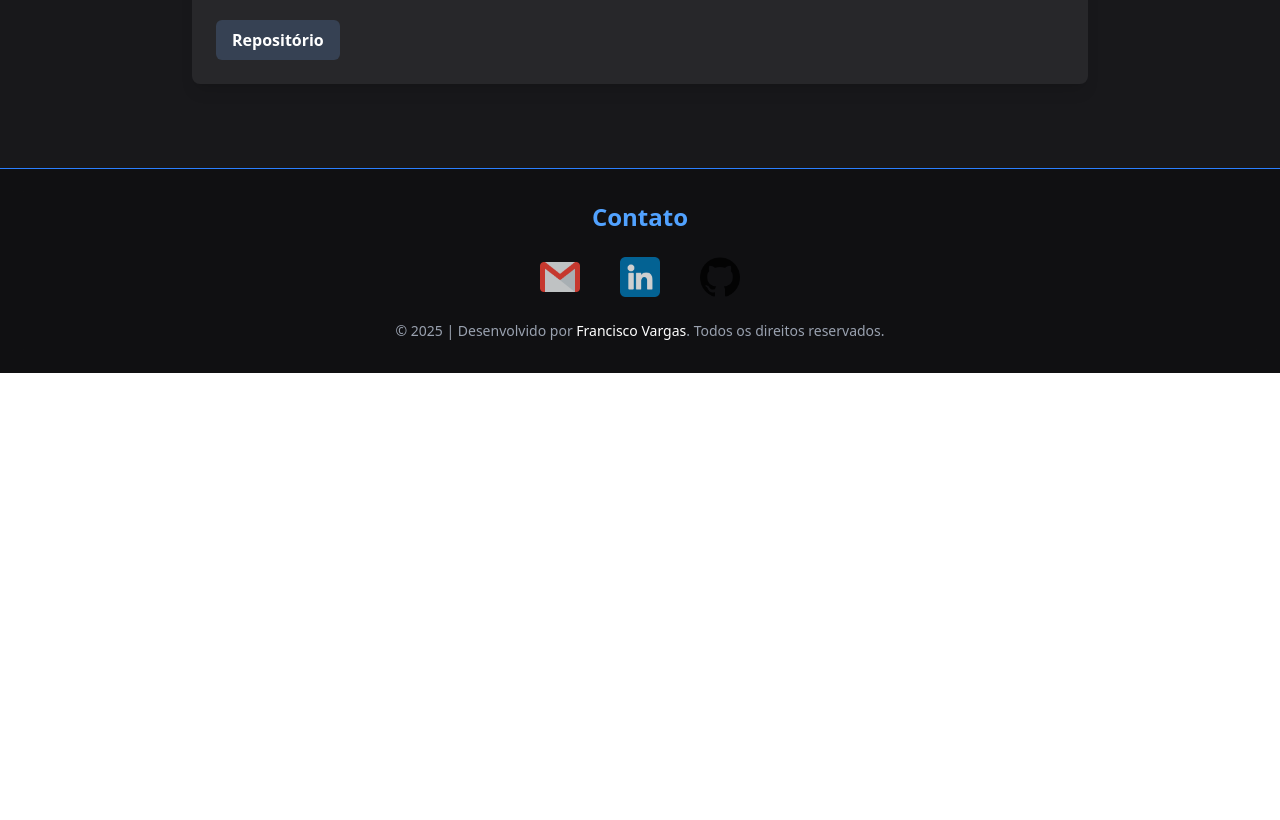
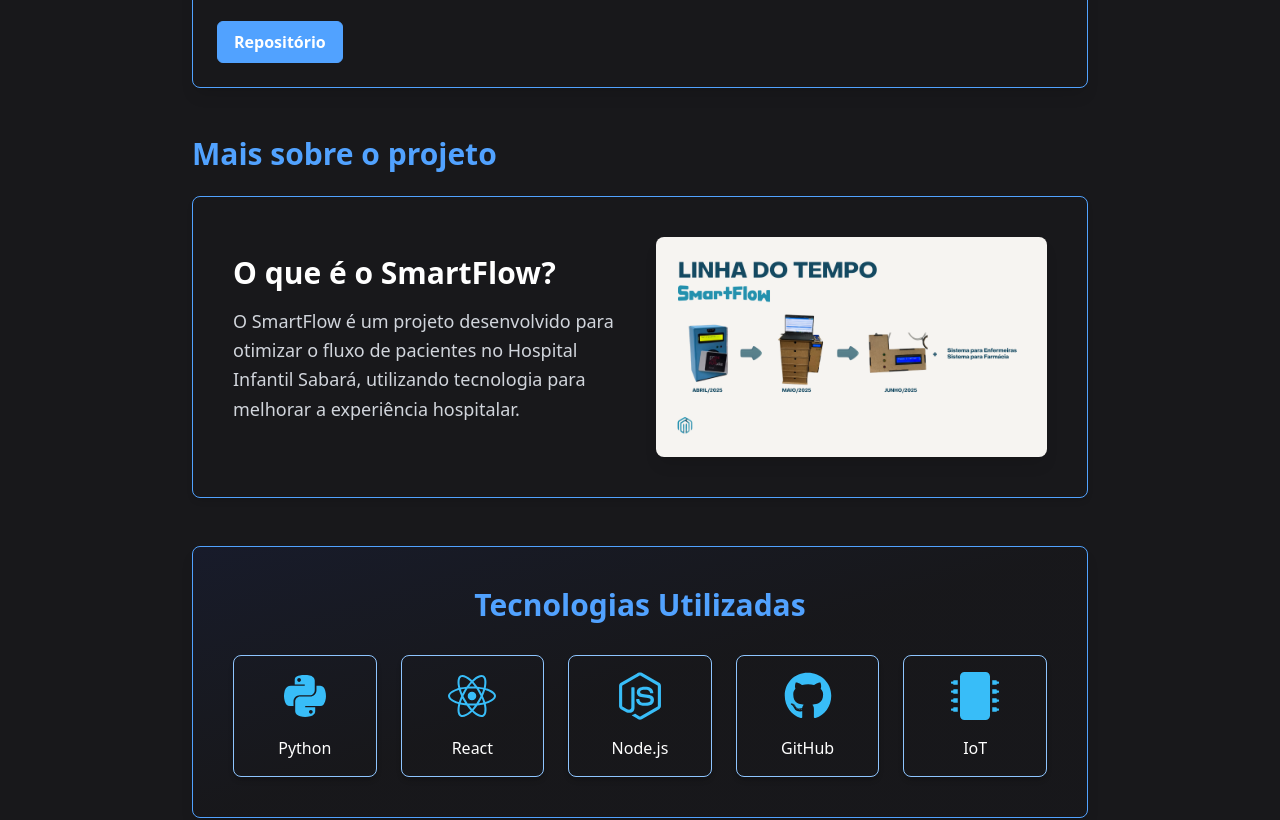
Before and after one commit to Franciscov25/portfolio, a React (Vite) app: page /projetos/1 in a window 1280 px wide. Shown: the part 1240-2060 px from the top of the page. Before the commit the page ends 1613 px from the top, so only its background shows below. Built offline with nearby package versions, Linux system fonts and the light colour scheme.

Commit message:
Feat: criando sessao galeria

```diff
--- a/src/Components/DetalhesProjeto.jsx
+++ b/src/Components/DetalhesProjeto.jsx
@@ -3,11 +3,15 @@
 import { useParams, Link } from 'react-router-dom';
 import projetosData from '../data/projetos.json';
 import { motion } from 'framer-motion';
+import ScrollToTopButton from './ScrollToTopButton';
+
+// Radix UI for accessible modal
+import * as Dialog from '@radix-ui/react-dialog';
 
 // Importar todos os ícones necessários para uso dinâmico
-// Você pode adicionar mais ícones conforme precisar
 import * as FaIcons from 'react-icons/fa';
 import * as SiIcons from 'react-icons/si'; // Exemplo: Importar ícones de Simple Icons para mais opções
+import { FaXmark } from 'react-icons/fa6'; // Icon for modal close button
 
 // Importar imagens extras (caso precise usar localmente)
 import imgSmartFlow from '../assets/smartflow-tl.png';
@@ -15,7 +19,7 @@
 
 const imagensExtras = {
   6: imgSmartFlow,
-  // Exemplo: 2: require('../assets/oculos-prototipo.png'),
+  2: imgSmartFlowResultIcon,
 };
 
 const imagensCentrais = {
@@ -27,6 +31,7 @@
 const DetalhesProjeto = () => {
   const { id } = useParams();
   const [projeto, setProjeto] = useState(null);
+  const [selectedImage, setSelectedImage] = useState(null);
 
   useEffect(() => {
     const foundProject = projetosData.find(p => p.id === parseInt(id));
@@ -61,7 +66,7 @@
       <div className="container mx-auto max-w-4xl">
         <Link
           to="/projetos"
-          className="inline-block bg-blue-400 hover:bg-blue-600 text-white font-semibold py-2 px-4 rounded-md transition duration-300 mb-8"
+          className="inline-block border border-blue-400 bg-blue-400 hover:bg-transparent hover:border hover:border-blue-400 text-white font-semibold py-2 px-4 rounded-md transition duration-300 mb-8"
         >
           ← Voltar para Projetos
         </Link>
@@ -71,7 +76,7 @@
         </h2>
 
         {/* Card Principal do Projeto */}
-        <div className="bg-zinc-800 rounded-lg shadow-lg overflow-hidden p-6 mb-8">
+        <div className="border border-blue-400 rounded-lg shadow-lg overflow-hidden p-6 mb-8">
           <img
             src={projeto.imagem}
             alt={projeto.titulo}
@@ -108,7 +113,7 @@
                 href={projeto.github}
                 target="_blank"
                 rel="noopener noreferrer"
-                className="inline-block bg-gray-700 hover:bg-gray-600 text-white font-semibold py-2 px-4 rounded-md transition duration-300"
+                className="inline-block border border-blue-400 bg-blue-400 hover:bg-transparent hover:border hover:border-blue-400 text-white font-semibold py-2 px-4 rounded-md transition duration-300"
               >
                 Repositório
               </a>
@@ -118,18 +123,18 @@
 
         {/* Seção de Detalhes Adicionais (Mais sobre o projeto) */}
        {projeto.detalhes && (
+  <>
     <h3 className="text-3xl font-bold text-blue-400 mt-12 mb-6 text-center md:text-left">
       Mais sobre o projeto
     </h3>
-        )}
 
-        {projeto.detalhes && (
     <motion.section
       initial={{ opacity: 0, y: 50 }}
       animate={{ opacity: 1, y: 0 }}
       transition={{ duration: 0.6, ease: 'easeOut' }}
-            className="bg-zinc-800 rounded-lg p-6 md:p-10 shadow-md flex flex-col md:flex-row items-center gap-8 mb-12"
+      className="bg-transparent border border-blue-400 rounded-lg p-6 md:p-10 shadow-md flex flex-col md:flex-row items-center gap-8 mb-12"
     >
+      {/* Texto */}
       <div className="md:w-1/2">
         <h4 className="text-2xl md:text-3xl font-semibold text-white mb-4">
           {projeto.detalhes.titulo}
@@ -144,24 +149,41 @@
         )}
       </div>
 
+      {/* Vídeo embedado */}
       <div className="md:w-1/2 flex justify-center">
+        {projeto.id === 2 ? (
+          <div className="w-full aspect-video max-h-[300px] rounded-lg shadow-lg overflow-hidden">
+            <iframe
+              className="w-full h-full"
+              src="https://www.youtube.com/embed/F8gLtAci7kE?start=20"
+              title={`Vídeo do projeto ${projeto.titulo}`}
+              frameBorder="0"
+              allow="accelerometer; autoplay; clipboard-write; encrypted-media; gyroscope; picture-in-picture"
+              allowFullScreen
+            ></iframe>
+          </div>
+        ) : (
           <img
-                src={imagensExtras[projeto.id] || projeto.detalhes.imagem}
-                alt={`Detalhes do projeto ${projeto.titulo}`}
+            src={imagensExtras?.[projeto.id] || projeto.detalhes.imagem}
+            alt={`Imagem do projeto ${projeto.titulo}`}
             className="rounded-lg shadow-lg w-full object-cover max-h-[300px]"
           />
+        )}
       </div>
+
     </motion.section>
+  </>
 )}
 
-        {/* Nova Seção: Insights Visuais com Imagem Central */}
+
+        {/* Insights Visuais com Imagem Central */}
         {projeto.insightsVisuais && (
           <motion.section
             initial={{ opacity: 0, y: 50 }}
             whileInView={{ opacity: 1, y: 0 }}
             viewport={{ once: true, amount: 0.3 }}
             transition={{ duration: 0.7, ease: 'easeOut' }}
-            className="mt-12 bg-zinc-800 rounded-lg p-6 md:p-10 shadow-lg relative overflow-hidden mb-12"
+            className="mt-12 rounded-lg p-6 md:p-10 shadow-lg relative overflow-hidden mb-12"
           >
             <div className="absolute inset-0 bg-gradient-to-br from-blue-900 via-zinc-800 to-zinc-900 opacity-20 rounded-lg"></div>
 
@@ -179,9 +201,9 @@
                       whileInView={{ opacity: 1, x: 0 }}
                       viewport={{ once: true, amount: 0.3 }}
                       transition={{ duration: 0.5, delay: index * 0.2 + 0.3 }}
-                      className="bg-zinc-700 bg-opacity-50 p-4 rounded-lg shadow-md hover:bg-opacity-70 transition-colors duration-300"
+                      className="text-blue-400 border border-blue-500 bg-opacity-50 p-4 rounded-lg shadow-md hover:bg-opacity-70 transition-colors duration-300"
                     >
-                      {renderIcon(item.icone, "text-blue-400")} {/* Cor padrão para estes ícones */}
+                      {renderIcon(item.icone)}
                       <h4 className="text-xl font-semibold text-white mb-2">{item.titulo}</h4>
                       <p className="text-gray-300 text-sm">{item.descricao}</p>
                     </motion.div>
@@ -212,9 +234,9 @@
                       whileInView={{ opacity: 1, x: 0 }}
                       viewport={{ once: true, amount: 0.3 }}
                       transition={{ duration: 0.5, delay: index * 0.2 + 0.3 }}
-                      className="bg-zinc-700 bg-opacity-50 p-4 rounded-lg shadow-md hover:bg-opacity-70 transition-colors duration-300"
+                      className="text-blue-400 border border-blue-500 bg-opacity-50 p-4 rounded-lg shadow-md hover:bg-opacity-70 transition-colors duration-300"
                     >
-                      {renderIcon(item.icone, "text-blue-400")} {/* Cor padrão para estes ícones */}
+                      {renderIcon(item.icone)}
                       <h4 className="text-xl font-semibold text-white mb-2">{item.titulo}</h4>
                       <p className="text-gray-300 text-sm">{item.descricao}</p>
                     </motion.div>
@@ -225,17 +247,17 @@
           </motion.section>
         )}
 
-        {/* Nova Seção: Tecnologias Utilizadas */}
+        {/* Tecnologias Utilizadas */}
         {projeto.tecnologiasUtilizadas && projeto.tecnologiasUtilizadas.length > 0 && (
           <motion.section
             initial={{ opacity: 0, y: 50 }}
             whileInView={{ opacity: 1, y: 0 }}
             viewport={{ once: true, amount: 0.2 }}
             transition={{ duration: 0.7, ease: 'easeOut' }}
-            className="mt-12 bg-zinc-800 rounded-lg p-6 md:p-10 shadow-lg relative overflow-hidden"
+            className="border border-blue-400 mt-12 rounded-lg p-6 md:p-10 shadow-lg relative overflow-hidden"
           >
             {/* Background Sutil para a seção de tecnologias */}
-            <div className="absolute inset-0 bg-gradient-to-tl from-zinc-700 via-zinc-800 to-blue-900 opacity-10 rounded-lg"></div>
+            <div className="absolute inset-0 bg-gradient-to-tl from-zinc-900 via-zinc-900 to-blue-800 opacity-10 rounded-lg"></div>
 
             <div className="relative z-10">
               <h3 className="text-3xl font-bold text-blue-400 mb-8 text-center">
@@ -246,8 +268,8 @@
                 {projeto.tecnologiasUtilizadas.map((tech, index) => (
                   <motion.div
                     key={index}
-                    className="flex flex-col items-center justify-center p-4 bg-zinc-700 rounded-lg shadow-md
-                               hover:bg-zinc-600 hover:shadow-xl transition-all duration-300
+                    className="flex flex-col items-center justify-center p-4 border border-blue-300 rounded-lg shadow-md
+                                     hover:bg-zinc-950 hover:shadow-md hover:shadow-blue-400 hover:border-none transition-all duration-300
                                      transform hover:-translate-y-2 cursor-pointer"
                     initial={{ opacity: 0, scale: 0.8 }}
                     whileInView={{ opacity: 1, scale: 1 }}
@@ -271,7 +293,82 @@
           </motion.section>
         )}
 
+        {/* Galeria de Imagens */}
+        {projeto.galeriaImagens && projeto.galeriaImagens.imagens && projeto.galeriaImagens.imagens.length > 0 && (
+          <motion.section
+            initial={{ opacity: 0, y: 50 }}
+            whileInView={{ opacity: 1, y: 0 }}
+            viewport={{ once: true, amount: 0.2 }}
+            transition={{ duration: 0.7, ease: 'easeOut' }}
+            className="border border-blue-400 mt-12 rounded-lg p-6 md:p-10 shadow-lg relative"
+          >
+            <div className="relative z-10">
+              <h3 className="text-3xl font-bold text-blue-400 mb-4 text-center">
+                {projeto.galeriaImagens.tituloSecao}
+              </h3>
+              <p className="text-gray-300 text-center mb-8 max-w-2xl mx-auto">
+                {projeto.galeriaImagens.descricao}
+              </p>
+
+              <Dialog.Root open={!!selectedImage} onOpenChange={(isOpen) => !isOpen && setSelectedImage(null)}>
+                <div className="grid grid-cols-1 sm:grid-cols-2 md:grid-cols-3 gap-6">
+                  {projeto.galeriaImagens.imagens.map((imagem, index) => (
+                    <Dialog.Trigger asChild key={index}>
+                      <motion.div
+                        className="cursor-pointer overflow-hidden rounded-lg shadow-lg group relative"
+                        onClick={() => setSelectedImage(imagem)}
+                        initial={{ opacity: 0, y: 30 }}
+                        whileInView={{ opacity: 1, y: 0 }}
+                        viewport={{ once: true }}
+                        transition={{ duration: 0.5, delay: index * 0.15 }}
+                        whileHover={{ scale: 1.03 }}
+                      >
+                        <img src={imagem.url} alt={imagem.alt} className="w-full h-48 object-cover group-hover:scale-110 transition-transform duration-400 ease-in-out" />
+                        <div className="absolute inset-0 bg-zinc-950/95 flex items-center justify-center opacity-0 group-hover:opacity-100 transition-opacity duration-300">
+                          <p className="text-white font-semibold text-center p-2">{imagem.alt}</p>
                         </div>
+                      </motion.div>
+                    </Dialog.Trigger>
+                  ))}
+                </div>
+
+                <Dialog.Portal>
+                  <Dialog.Overlay asChild>
+                    <motion.div
+                      className="fixed inset-0 bg-black/80 z-40"
+                      initial={{ opacity: 0 }}
+                      animate={{ opacity: 1 }}
+                      exit={{ opacity: 0 }}
+                    />
+                  </Dialog.Overlay>
+                  <Dialog.Content asChild>
+                    <motion.div
+                      className="fixed inset-0 z-50 flex items-center justify-center p-4"
+                      initial={{ scale: 0.9, opacity: 0 }}
+                      animate={{ scale: 1, opacity: 1 }}
+                      exit={{ scale: 0.9, opacity: 0 }}
+                      transition={{ duration: 0.3, ease: 'easeOut' }}
+                    >
+                      <div className="relative bg-zinc-900/90 backdrop-blur-sm border border-blue-500 p-4 rounded-lg shadow-xl max-w-4xl w-full">
+                        <img src={selectedImage?.url} alt={selectedImage?.alt} className="w-full h-auto max-h-[80vh] object-contain rounded-md" />
+                        <p className="text-white text-center mt-3 text-base">{selectedImage?.alt}</p>
+                        <Dialog.Close asChild>
+                          <button className="absolute top-3 right-3 p-2 bg-zinc-800 hover:cursor-pointer hover:bg-red-500 rounded-full text-white transition-colors duration-300" aria-label="Fechar">
+                            <FaXmark size={20} />
+                          </button>
+                        </Dialog.Close>
+                      </div>
+                    </motion.div>
+                  </Dialog.Content>
+                </Dialog.Portal>
+              </Dialog.Root>
+            </div>
+          </motion.section>
+        )}
+        {/* FIM DA NOVA SEÇÃO */}
+
+      </div>
+      <ScrollToTopButton />
     </div>
   );
 };
--- a/src/Data/projetos.json
+++ b/src/Data/projetos.json
@@ -46,29 +46,47 @@
       {
         "nome": "React",
         "icone": "FaReact",
-        "cor": "#61DAFB"
+        "cor": "#38bdf8"
       },
       {
         "nome": "Node.js",
         "icone": "FaNodeJs",
-        "cor": "#8CC84B"
+        "cor": "#38bdf8"
       },
       {
         "nome": "Python",
         "icone": "FaPython",
-        "cor": "#06B6D4"
+        "cor": "#38bdf8"
       },
       {
         "nome": "Flask",
         "icone": "FaFlask",
-        "cor": "#47A248"
+        "cor": "#38bdf8"
       },
       {
         "nome":"IoT",
         "icone": "FaMicrochip",
-        "cor": "#FF5722"
+        "cor": "#38bdf8"
       }
-    ]
+    ],
+    "galeriaImagens": {
+      "tituloSecao": "Galeria do Projeto",
+      "descricao": "Alguns registros visuais do desenvolvimento e testes do Smart Flow, capturados durante nossas sprints e demonstrações.",
+      "imagens": [
+        {
+          "url": "/src/assets/smartflow-modulo.png",
+          "alt": "Protótipo final em bancada"
+        },
+        {
+          "url": "/src/assets/sistemaEnf.png",
+          "alt": "Sistema integrado para as enfermeiras"
+        },
+        {
+          "url": "/src/assets/sistemaFarm.png",
+          "alt": "Sistema integrado para a farmácia"
+        }
+      ]
+    }
   },
   {
     "id": 2,
@@ -76,8 +94,40 @@
     "titulo": "Iniciação Científica - FIAP | Smart Vision",
     "descricao": "Desenvolvimento de um protótipo de óculos inteligentes na Iniciação Científica da FIAP, explorando realidade aumentada para aplicações diversas, como assistência remota e visualização de dados.",
     "data": "21 de Abril de 2024",
-    "area": "Internet of Things (IoT)",
-    "youtube": "https://www.youtube.com/watch?v=m0VWUzefaoI"
+    "area": "Inteligência Artificial",
+    "youtube": "https://www.youtube.com/watch?v=m0VWUzefaoI",
+    "detalhes":{
+      "titulo": "O que é o Smart Vision?",
+      "descricao": "O Smart Vision é uma solução pensada para ajudar pessoas com deficiência auditiva, que utiliza IA para realizar a leitura labial e transcrever isso em texto.",
+      "imagem": ""
+    },
+    "tecnologiasUtilizadas": [
+      {
+        "nome": "Python",
+        "icone": "FaPython",
+        "cor": "#38bdf8"
+      },
+      {
+        "nome": "Pandas",
+        "icone": "SiPandas",
+        "cor": "#38bdf8"
+      },
+      {
+        "nome":"PyTorch",
+        "icone": "SiPytorch",
+        "cor": "#38bdf8"
+      },
+      {
+        "nome": "Ollama",
+        "icone": "SiOllama",
+        "cor": "#38bdf8"
+      },
+      {
+        "nome": "OpenCV",
+        "icone": "SiOpencv",
+        "cor": "#38bdf8"
+      }
+    ]
   },
   {
     "id": 1,
@@ -85,20 +135,84 @@
     "titulo": "Challenge FIAP + Hospital Infantil Sabará | Smart Flow - Sprint 3/4",
     "descricao": "Neste projeto, colaboramos com o Hospital Infantil Sabará para otimizar o fluxo de pacientes, utilizando tecnologia para reduzir o tempo de espera e melhorar a experiência hospitalar.",
     "data": "07 de Maio de 2025",
-    "area": "Back-end",
+    "area": "Internet of Things (IoT)",
     "github": "https://github.com/GrupoCodeNexus/Sprint-EDGE",
     "linkedin": "https://www.linkedin.com/posts/franciscovargas7_challenge-fiap-hospital-infantil-sabará-activity-7326006383823228929",
-    "youtube": "https://www.youtube.com/shorts/KnQHdxY6k8I"
+    "youtube": "https://www.youtube.com/shorts/KnQHdxY6k8I",
+    "detalhes":{
+      "titulo": "O que é o SmartFlow?",
+      "descricao": "O SmartFlow é um projeto desenvolvido para otimizar o fluxo de pacientes no Hospital Infantil Sabará, utilizando tecnologia para melhorar a experiência hospitalar.",
+      "imagem": "/src/assets/smartflow-tl.png"
+    },
+    "tecnologiasUtilizadas": [
+      {
+        "nome": "Python",
+        "icone": "FaPython",
+        "cor": "#38bdf8"
+      },
+      {
+        "nome": "React",
+        "icone": "FaReact",
+        "cor": "#38bdf8"
+      },
+      {
+        "nome":"Node.js",
+        "icone": "FaNodeJs",
+        "cor": "#38bdf8"
+      },
+      {
+        "nome": "GitHub",
+        "icone": "FaGithub",
+        "cor": "#38bdf8"
+      },
+      {
+        "nome": "IoT",
+        "icone": "FaMicrochip",
+        "cor": "#38bdf8"
+      }
+    ]
   },
   {
     "id": 3,
     "imagem": "/src/assets/img-projeto-3.png",
     "titulo": "Global Solution | Green Energy",
-    "descricao": "Projeto focado em soluções de energia sustentável para a Global Solution, visando a redução do impacto ambiental e a promoção de fontes de energia limpa e renovável.",
+    "descricao": "Projeto focado em soluções de energia sustentável em parceria com a Ultragaz, SAP e ABIHV, visando a redução do impacto ambiental e a promoção de fontes de energia limpa e renovável.",
     "data": "6 de Outubro de 2024",
-    "area": "Front-end",
+    "area": "Software Design",
     "youtube": "https://www.youtube.com/watch?v=iBvb_p-wRn4",
-    "linkedin": "https://www.linkedin.com/posts/franciscovargas7_tenho-prazer-de-compartilhar-este-projeto-activity-7308973689411190784-DFXx?utm_source=social_share_send&utm_medium=member_desktop_web&rcm=ACoAADpiFLwB7nRmu7mYAZD2wto4Tpc4heIsmcU"
+    "linkedin": "https://www.linkedin.com/posts/franciscovargas7_tenho-prazer-de-compartilhar-este-projeto-activity-7308973689411190784-DFXx?utm_source=social_share_send&utm_medium=member_desktop_web&rcm=ACoAADpiFLwB7nRmu7mYAZD2wto4Tpc4heIsmcU",
+    "detalhes":{
+      "titulo": "O que é o Green Energy?",
+      "descricao": "É uma gamificação trazendo economia, competição e prêmios entre vizinhos. É um jogo onde quem economizar mais energia, concorre aos melhores prêmios, tais como descontos na conta de energia ou em eletrodomésticos.",
+      "imagem": "/src/assets/greenenergy-detalhes.png"
+    },
+      "tecnologiasUtilizadas": [
+      {
+        "nome": "Software Design",
+        "icone": "FaLightbulb",
+        "cor": "#38bdf8"
+      },
+      {
+        "nome": "Mobile First Design",
+        "icone": "FaMobileAlt",
+        "cor": "#38bdf8"
+      },
+      {
+        "nome":"Design Visual",
+        "icone": "FaPaintBrush",
+        "cor": "#38bdf8"
+      },
+      {
+        "nome": "Paleta de Cores",
+        "icone": "FaPalette",
+        "cor": "#38bdf8"
+      },
+      {
+        "nome": "Criatividade",
+        "icone": "FaBrain",
+        "cor": "#38bdf8"
+      }
+    ]
   },
   {
     "id": 4,
@@ -107,7 +221,34 @@
     "descricao": "Participação em hackathon da IBM, desenvolvendo uma solução de IA para otimizar a gestão de resíduos em grandes centros urbanos, buscando eficiência e sustentabilidade.",
     "data": "15 de Setembro de 2024",
     "area": "Inteligência Artificial",
-    "github": "https://github.com/RockSolutionsFIAP/AnalisIA"
+    "github": "https://github.com/RockSolutionsFIAP/AnalisIA",
+    "tecnologiasUtilizadas": [
+      {
+        "nome": "Python",
+        "icone": "FaPython",
+        "cor": "#38bdf8"
+      },
+      {
+        "nome": "Pandas",
+        "icone": "SiPandas",
+        "cor": "#38bdf8"
+      },
+      {
+        "nome":"Streamlit",
+        "icone": "SiStreamlit",
+        "cor": "#38bdf8"
+      },
+      {
+        "nome": "OpenAi",
+        "icone": "SiOpenai",
+        "cor": "#38bdf8"
+      },
+      {
+        "nome": "GitHub",
+        "icone": "FaGithub",
+        "cor": "#38bdf8"
+      }
+    ]
   },
   {
     "id": 5,
@@ -126,28 +267,28 @@
     "tecnologiasUtilizadas": [
       {
         "nome": "React",
-        "icone": "FaReact",
-        "cor": "#61DAFB"
+        "icone": "SiReact",
+        "cor": "#38bdf8"
       },
       {
         "nome": "Node.js",
         "icone": "FaNodeJs",
-        "cor": "#8CC84B"
+        "cor": "#38bdf8"
       },
       {
         "nome": "Tailwind CSS",
-        "icone": "FaCss3Alt",
-        "cor": "#06B6D4"
+        "icone": "SiTailwindcss",
+        "cor": "#38bdf8"
       },
       {
-        "nome": "Framer Motion",
-        "icone": "FaSquare",
-        "cor": "#AD2BFF"
+        "nome": "GitHub",
+        "icone": "FaGithub",
+        "cor": "#38bdf8"
       },
       {
         "nome": "React Icons",
         "icone": "FaIcons",
-        "cor": "#47A248"
+        "cor": "#38bdf8"
       }
     ]
   }
```
Lines whose indentation alone changed are shown as unchanged.
